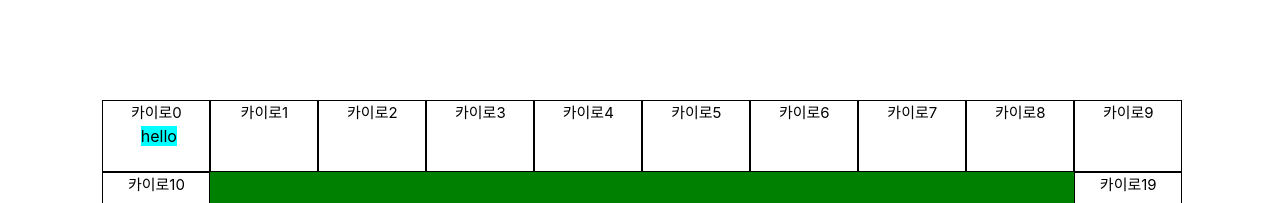
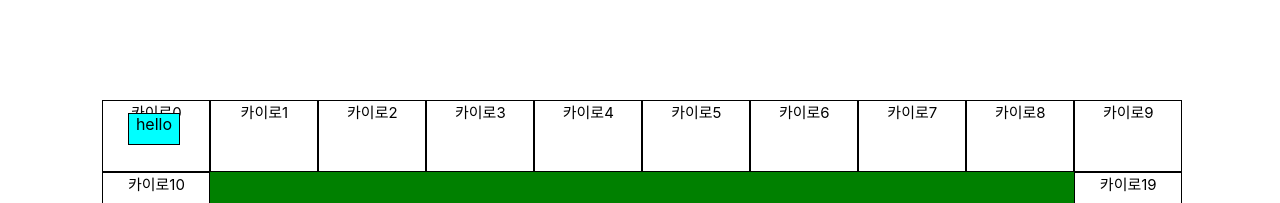
Before and after one commit to 2018os/bluemarble, a React (Create React App) app: page / in a window 1280 px wide. Shown: the top 203 px of the page. Built offline with nearby package versions, Linux system fonts and the light colour scheme.

Commit message:
moving css

```diff
--- a/src/components/player/StyledPlayer.js
+++ b/src/components/player/StyledPlayer.js
@@ -1,12 +1,18 @@
 import styled from 'styled-components';
 
+const width = 50;
+
 const StyledPlayer = styled.div`
+  width: ${width}px;
+  height: 30px;
   position: absolute;
   background-color: aqua;
-  margin-left: 3%;
-  margin-top: 2%;
+  text-align: center;
+  border: 1px solid black;
+  margin-left: 2%;
+  margin-top: 1%;
   ${props => props.number && `
-    margin-left: ${props.number * 3}%;
+    margin-left: ${width * 2 * props.number - props.number * 4}px;
   `}
 `;
 
```
